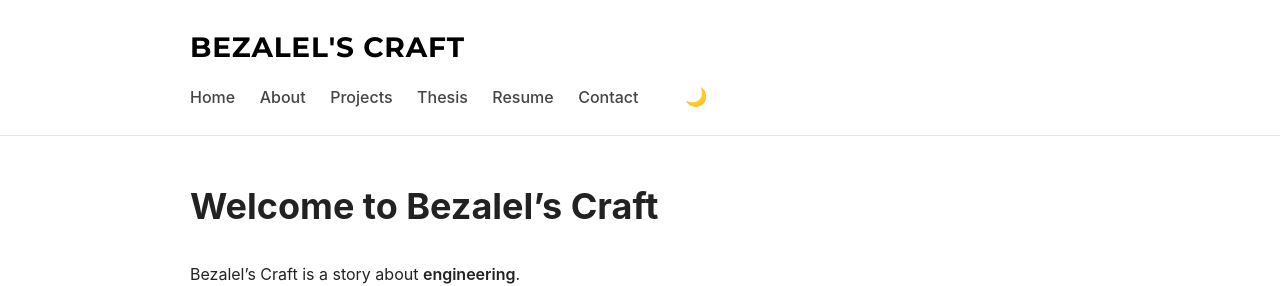
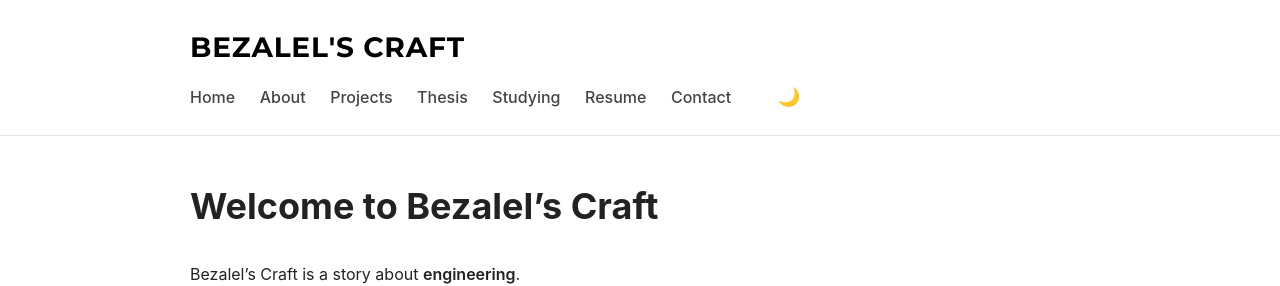
Before and after one commit to SUN1031/SUN1031.github.io, a Jekyll site: the page built from index.md, in a window 1280 px wide. Shown: the top 286 px of the page. Built offline with Jekyll 4.4.1, drawn with Linux system fonts in a browser that asks for light colours.

Commit message:
Update default.html

```diff
--- a/_layouts/default.html
+++ b/_layouts/default.html
@@ -24,6 +24,7 @@
         <a href="/about">About</a>
         <a href="/projects">Projects</a>
         <a href="/thesis">Thesis</a>
+        <a href="/studying">Studying</a>
         <a href="/resume">Resume</a>
         <a href="/contact">Contact</a>
 
```
